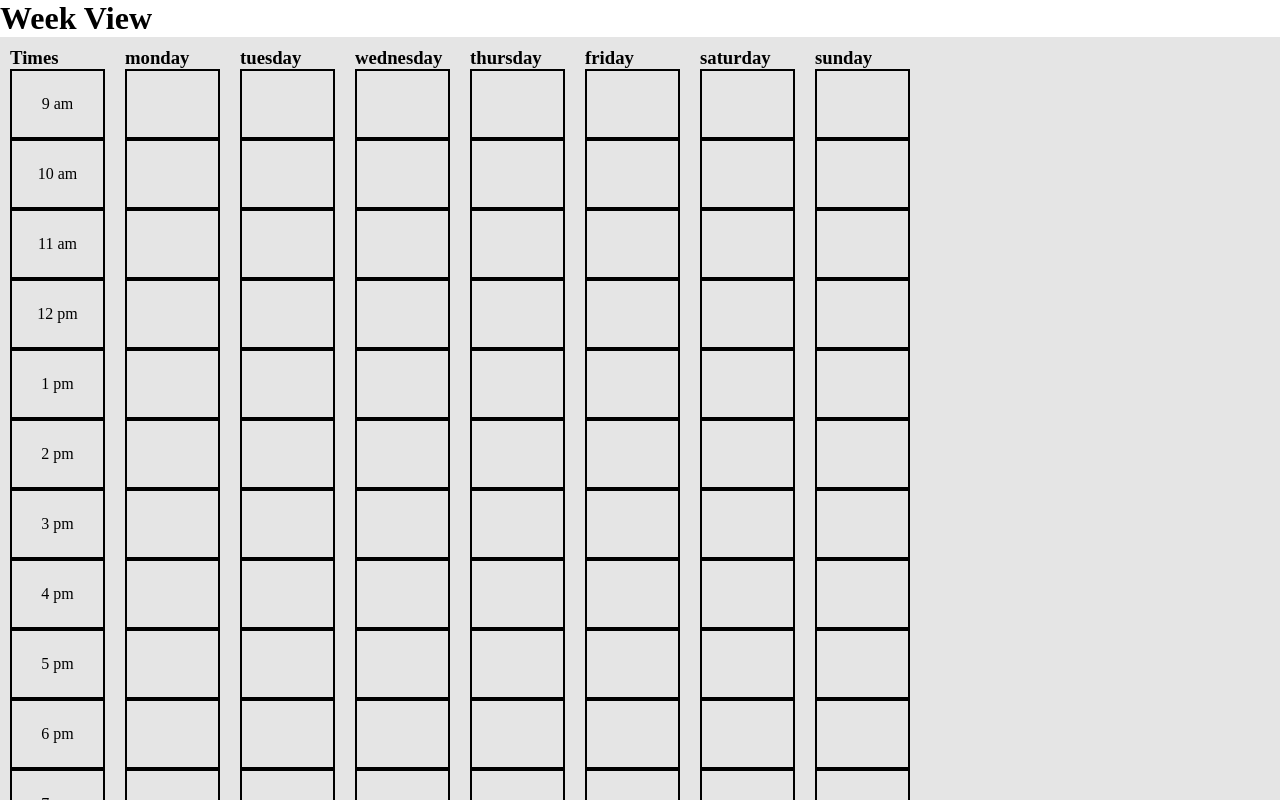
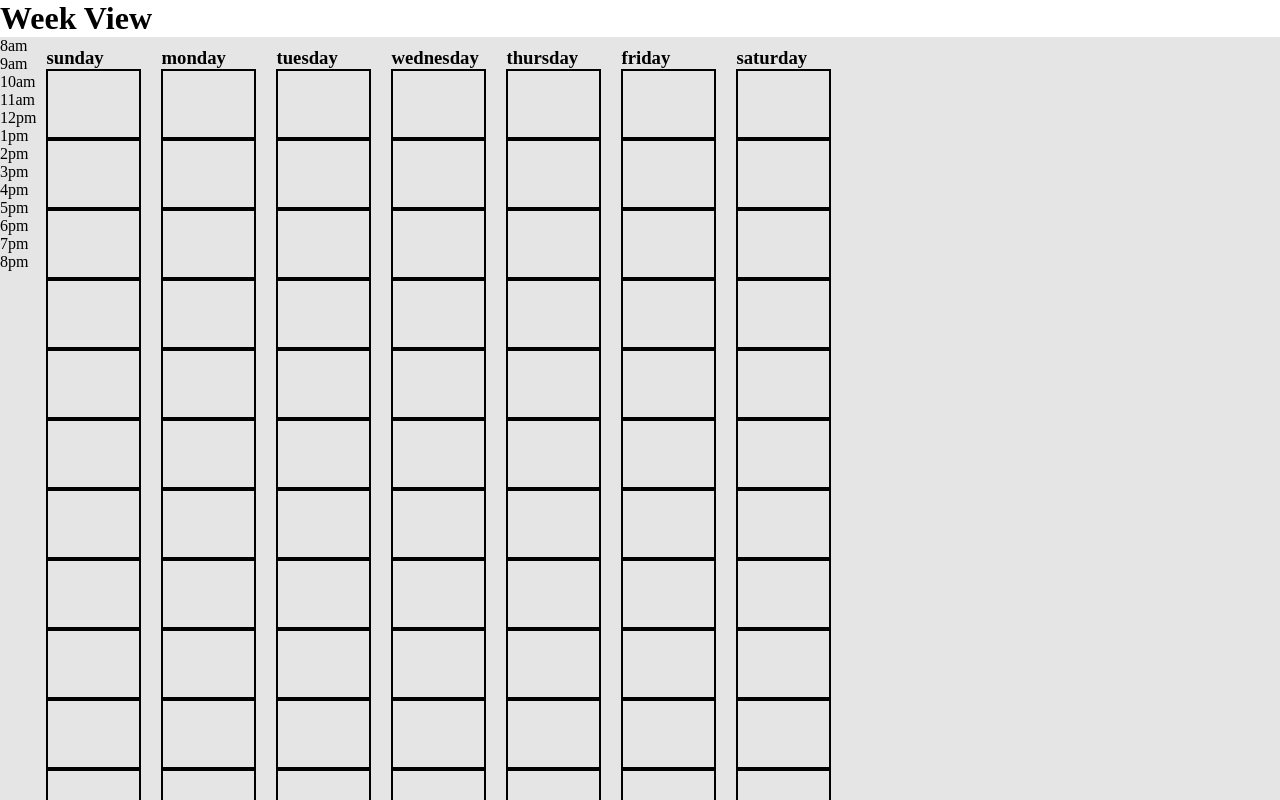
Before and after one commit to amorsey/Pike-Viewer, a React (Create React App) app in the folder Client/: page /week-view in a window 1280 px wide. Shown: the top 800 px of the page. Built offline with nearby package versions, Linux system fonts and the light colour scheme; no server answers.

Commit message:
Finished Major cleanup

```diff
--- a/Client/src/components/Day.js
+++ b/Client/src/components/DayColumn.js
@@ -1,12 +1,11 @@
 import React, { useState, useEffect } from 'react'
-import Session from './Session'
+import HourCell from './HourCell'
 import { useDispatch } from 'react-redux'
 import { setPopupInfo, setPopupState } from '../redux/popupSlice'
+import { hoursOfTheDay } from '.././constants'
 
-const Day = ({ day, data }) => {
-  const  timeData = ["9am", "10am", "11am", "12pm", "1pm", "2pm", "3pm", "4pm", "5pm", "6pm", "7pm", "8pm"]
+const DayColumn = ({ day, data }) => {
   const dispatch = useDispatch()
-
   const handleClick = (data) => {
     console.log("click")
     if(data.length > 0){
@@ -18,12 +17,16 @@ const Day = ({ day, data }) => {
   return (
     <div className='RowContainer'>
       <h3>{day}</h3>
-      {timeData.map((time) => {
+      {hoursOfTheDay.map((time, id) => {
         let sessions = data[time]
-        return <Session data={data[time]} time={time} key = {time.id} handleClick={() => handleClick(data[time])} />
+        return (
+          <HourCell
+            data={data[time]}
+            time={time}
+            key={id}
+            handleClick={() => handleClick(data[time])} />)
       })}
     </div>
   )
 }
-
-export default Day
+export default DayColumn
--- a/Client/src/components/Session.js
+++ b/Client/src/components/HourCell.js
@@ -1,6 +1,6 @@
 import React, { useState } from 'react'
 
-const Session = ({ time, data, handleClick }) => {
+const HourCell = ({ time, data, handleClick }) => {
   let isActiveStyle = ""
   let display = ""
   if(data.length > 0){
@@ -15,4 +15,4 @@ const Session = ({ time, data, handleClick }) => {
   )
 }
 
-export default Session
+export default HourCell
--- a/Client/src/components/WeekView.js
+++ b/Client/src/components/WeekView.js
@@ -1,63 +1,29 @@
 import React from 'react'
-import Day from './Day'
+import DayColumn from './DayColumn'
 import { useSelector } from 'react-redux'
-const weekData = ["monday", "tuesday", "wednesday", "thursday", "friday", "saturday", "sunday"]
-const timeData = ["9 am", "10 am", "11 am", "12 pm", "1 pm", "2 pm", "3 pm", "4 pm", "5 pm", "6 pm", "7 pm", "8 pm", ]
-
-const mapData = (daySchedule) => {
-    const mapTimeToSessions = {
-        "9am": [],
-        "10am": [],
-        "11am": [],
-        "12pm": [],
-        "1pm": [],
-        "2pm": [],
-        "3pm": [],
-        "4pm": [],
-        "5pm": [],
-        "6pm": [],
-        "7pm": [],
-        "8pm": []
-    }
-
-    for(let i = 0; i < daySchedule.length; i++){
-        const sessionData = daySchedule[i]
-        let startTime = sessionData.nearHour
-        if(startTime != 12){
-            startTime = startTime % 12
-        }
-
-        if(startTime <= 11 && startTime >= 9){
-            mapTimeToSessions[startTime + "am"].push(sessionData)
-        }else{
-            mapTimeToSessions[startTime + "pm"].push(sessionData)
-        }
-    }
-
-    return mapTimeToSessions
-}
+import { daysOfTheWeek, hoursOfTheDay } from '.././constants'
 
 const WeekView = () => {
-    const weekSchedule = useSelector(state => state.allSessions)
-
+    let sessionsByDay = useSelector(state => state.allSessions)
     return (
         <div className='weekContainer'>
-            {/* Time Column  */}
-            <div className='timeColumnContainer'>
-                <h3>Times</h3>
-                {timeData.map((time) => {
-                    return <div className='slotContainerUnactive' key={time.id}>{time}</div>
+            <div className='hourColumn'>
+                {hoursOfTheDay.map((time, id) => {
+                    return <div className='timeCell' key={id}>{time}</div>
                 })}
             </div>
 
-            {/* Days Column */}
-            {weekData.map((day) => {
-                const daySchedule = weekSchedule[day]
-                const data = mapData(daySchedule)
-                return <Day day={day} data={data} key={day.id}/>
+            {daysOfTheWeek.map((day, id) => {
+              // Create dictionary with all sessions at each whole hour
+              let sessionsByHour = hoursOfTheDay.reduce((map, day) => (map[day]=[], map), {});
+              sessionsByDay[day].map((session) => {
+                let hour =  session.nearHour == 12 ? 12 : session.nearHour % 12
+                let ampm = session.nearHour >= 12 ? 'pm' : 'am';
+                sessionsByHour[hour + ampm].push(session)
+              })
+              return <DayColumn day={day} data={sessionsByHour} key={id}/>
             })}
         </div>
     )
 }
-
 export default WeekView
--- /dev/null
+++ b/Client/src/constants.js
@@ -0,0 +1,25 @@
+export const daysOfTheWeek = [
+  "sunday",
+  "monday",
+  "tuesday",
+  "wednesday",
+  "thursday",
+  "friday",
+  "saturday"
+]
+
+export const hoursOfTheDay = [
+  "8am",
+  "9am",
+  "10am",
+  "11am",
+  "12pm",
+  "1pm",
+  "2pm",
+  "3pm",
+  "4pm",
+  "5pm",
+  "6pm",
+  "7pm",
+  "8pm"
+]
--- a/Client/src/functions.js
+++ b/Client/src/functions.js
@@ -1,29 +1,14 @@
-const weekDays = [
-  "sunday",
-  "monday",
-  "tuesday",
-  "wednesday",
-  "thursday",
-  "friday",
-  "saturday"
-]
+import { daysOfTheWeek } from './constants'
 
 export function parseWeekData(rawWeekData){
-  const weekSchedule = {
-    sunday: [],
-    monday: [],
-    tuesday: [],
-    wednesday: [],
-    thursday: [],
-    friday: [],
-    saturday: [],
-  }
+  // Generate dictionary using days of the week as keys
+  const weekSchedule = daysOfTheWeek.reduce((map, day) => (map[day]=[], map), {});
 
   for(let i=0; i<rawWeekData.length; i++){
     let rawSessionData = rawWeekData[i]
     let startTimeObject = new Date(rawSessionData.start_at)
     let endTimeObject = new Date(rawSessionData.end_at)
-    let weekDay = weekDays[startTimeObject.getDay()]
+    let weekDay = daysOfTheWeek[startTimeObject.getDay()]
 
     let sessionInfo =  {
       startTime: startTimeObject.toLocaleTimeString(),
@@ -37,6 +22,5 @@ export function parseWeekData(rawWeekData){
     }
     weekSchedule[weekDay].push(sessionInfo)
   }
-  console.log(weekSchedule)
   return weekSchedule
 }
--- a/Client/src/pages/WeekPage.js
+++ b/Client/src/pages/WeekPage.js
@@ -20,8 +20,7 @@ const Scheduler = () => {
       async function fetchData(){
           const rawData = await fetch(fetchRequest)
           const data = await rawData.json()
-          const arrayOfSessions = data.event_occurrences
-          const weekSchedule = parseWeekData(arrayOfSessions)
+          const weekSchedule = parseWeekData(data.event_occurrences)
           dispatch(setAllSessions(weekSchedule))
         }
         fetchData()
```
